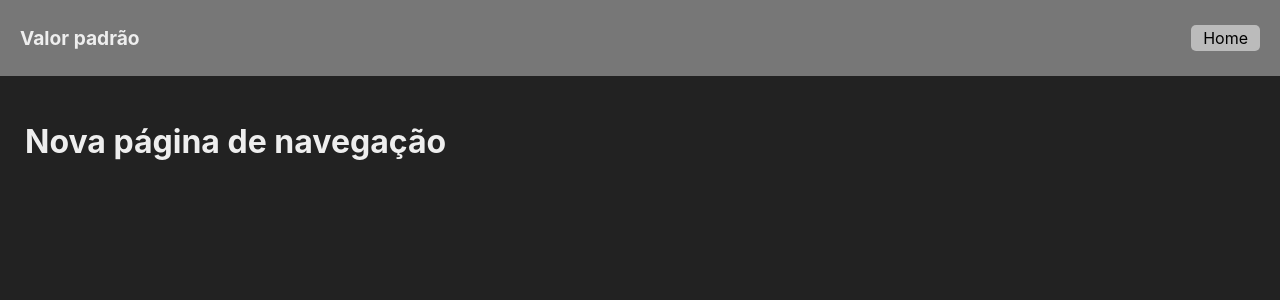
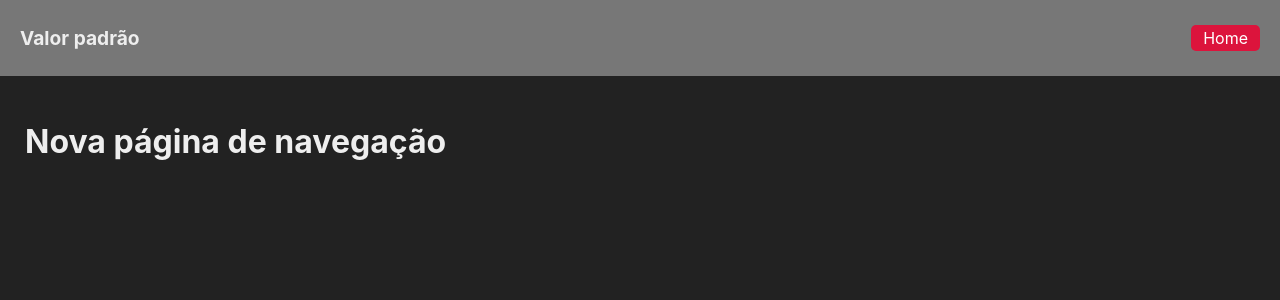
Before and after one commit to jonhsousadev/estudos-next, a Next.js app in the folder basis/: page /navecacao1 in a window 1280 px wide. Shown: the top 300 px of the page. Built offline with nearby package versions, Linux system fonts and the light colour scheme.

Commit message:
feat - estilo próprio docomponente Navegador - cor dinâmica

```diff
--- a/basis/src/components/layout/Layout.jsx
+++ b/basis/src/components/layout/Layout.jsx
@@ -5,7 +5,7 @@ export default function Layout(props) {
     <div className={styles.layout}>
       <div className={styles.cabecalho}>
         <h2>{props.titulo ?? 'Valor padrão'}</h2>
-        <Navegador path="/" label="Home"/>
+        <Navegador path="/" label="Home" color="crimson"/>
       </div>
       <div className={styles.conteudo}>
         {props.children}
--- a/basis/src/components/navegador/Navegador.jsx
+++ b/basis/src/components/navegador/Navegador.jsx
@@ -3,7 +3,9 @@ import styles from './Navegador.module.css'
 export default function Navegador(props) {
   return (
     <Link href={props.path}>
-      <div className={styles.navegador}>
+      <div className={styles.navegador} style={{
+        backgroundColor: props.color ?? 'dodgerblue'
+      }}>
         {props.label}
       </div>
     </Link>
--- a/basis/src/components/navegador/Navegador.module.css
+++ b/basis/src/components/navegador/Navegador.module.css
@@ -1,6 +1,5 @@
 .navegador {
-  background-color: #bbb;
-  color: #000;
+  color: #fff;
   padding: 5px 12px;
   border-radius: 5px;
   line-height: 1rem;
@@ -8,9 +7,5 @@
 }
 
 .navegador:hover {
-  background-color: #ddd;
+  background-blend-mode: darken;
 }
-
-.navegador:active {
-  background-color: #fff;
-}
--- a/basis/src/pages/index.jsx
+++ b/basis/src/pages/index.jsx
@@ -5,7 +5,7 @@ export default function Inicio() {
   return (
       <>
         <Cabecalho title={title}/>
-        <Navegador path="/navecacao1" label="Navegacao 1" />
+        <Navegador path="/navecacao1" label="Navegacao 1" color="darkcyan"/>
       </>
   )
 }
--- a/basis/src/pages/navecacao1.jsx
+++ b/basis/src/pages/navecacao1.jsx
@@ -1,4 +1,3 @@
-import Link from 'next/link'
 import Layout from '../components/layout/Layout'
 
 export default function Navecacao1() {
```
